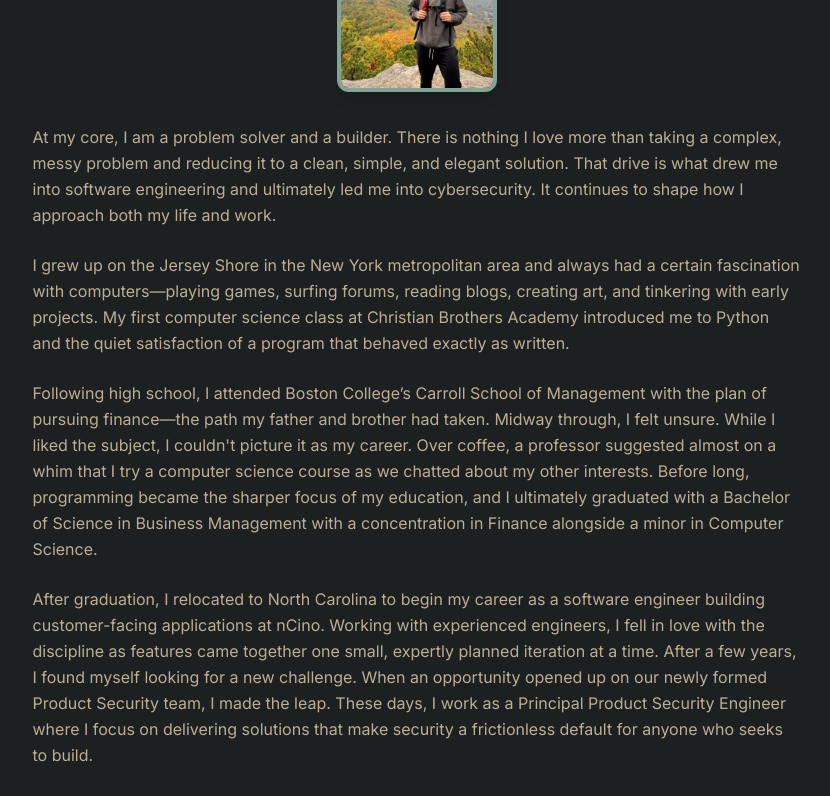
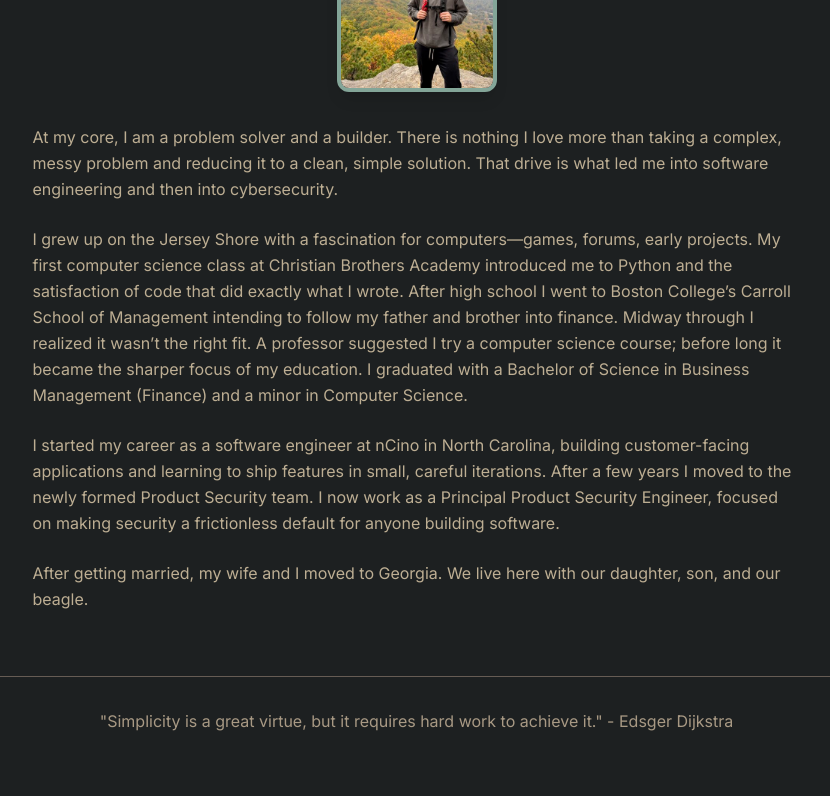
Before and after one commit to garretpatten/garretpatten.com, a Vue app: page /about in a window 1280 px wide. Shown: the part 320-1116 px from the top of the page, without its empty margins (216-1046 px from the left). Built offline with nearby package versions, Linux system fonts and the light colour scheme.

Commit message:
docs(about): tighten About page copy

```diff
--- a/src/views/AboutView.vue
+++ b/src/views/AboutView.vue
@@ -14,49 +14,35 @@
       <p class="font-sans text-base text-gray-300 leading-relaxed mb-6">
         At my core, I am a problem solver and a builder. There is nothing I love
         more than taking a complex, messy problem and reducing it to a clean,
-        simple, and elegant solution. That drive is what drew me into software
-        engineering and ultimately led me into cybersecurity. It continues to
-        shape how I approach both my life and work.
+        simple solution. That drive is what led me into software engineering and
+        then into cybersecurity.
       </p>
 
       <p class="font-sans text-base text-gray-300 leading-relaxed mb-6">
-        I grew up on the Jersey Shore in the New York metropolitan area and
-        always had a certain fascination with computers—playing games, surfing
-        forums, reading blogs, creating art, and tinkering with early projects.
-        My first computer science class at Christian Brothers Academy introduced
-        me to Python and the quiet satisfaction of a program that behaved
-        exactly as written.
+        I grew up on the Jersey Shore with a fascination for computers—games,
+        forums, early projects. My first computer science class at Christian
+        Brothers Academy introduced me to Python and the satisfaction of code
+        that did exactly what I wrote. After high school I went to Boston
+        College’s Carroll School of Management intending to follow my father and
+        brother into finance. Midway through I realized it wasn’t the right fit.
+        A professor suggested I try a computer science course; before long it
+        became the sharper focus of my education. I graduated with a Bachelor of
+        Science in Business Management (Finance) and a minor in Computer
+        Science.
       </p>
 
       <p class="font-sans text-base text-gray-300 leading-relaxed mb-6">
-        Following high school, I attended Boston College’s Carroll School of
-        Management with the plan of pursuing finance—the path my father and
-        brother had taken. Midway through, I felt unsure. While I liked the
-        subject, I couldn't picture it as my career. Over coffee, a professor
-        suggested almost on a whim that I try a computer science course as we
-        chatted about my other interests. Before long, programming became the
-        sharper focus of my education, and I ultimately graduated with a
-        Bachelor of Science in Business Management with a concentration in
-        Finance alongside a minor in Computer Science.
-      </p>
-
-      <p class="font-sans text-base text-gray-300 leading-relaxed mb-6">
-        After graduation, I relocated to North Carolina to begin my career as a
-        software engineer building customer-facing applications at nCino.
-        Working with experienced engineers, I fell in love with the discipline
-        as features came together one small, expertly planned iteration at a
-        time. After a few years, I found myself looking for a new challenge.
-        When an opportunity opened up on our newly formed Product Security team,
-        I made the leap. These days, I work as a Principal Product Security
-        Engineer where I focus on delivering solutions that make security a
-        frictionless default for anyone who seeks to build.
+        I started my career as a software engineer at nCino in North Carolina,
+        building customer-facing applications and learning to ship features in
+        small, careful iterations. After a few years I moved to the newly formed
+        Product Security team. I now work as a Principal Product Security
+        Engineer, focused on making security a frictionless default for anyone
+        building software.
       </p>
 
       <p class="font-sans text-base text-gray-300 leading-relaxed">
-        After getting married, my wife and I moved to Georgia to start our
-        family—bringing her back to her home state while reconnecting me with my
-        own family roots. Today, we live here with our daughter, son, and our
-        beagle.
+        After getting married, my wife and I moved to Georgia. We live here with
+        our daughter, son, and our beagle.
       </p>
     </div>
   </div>
```
